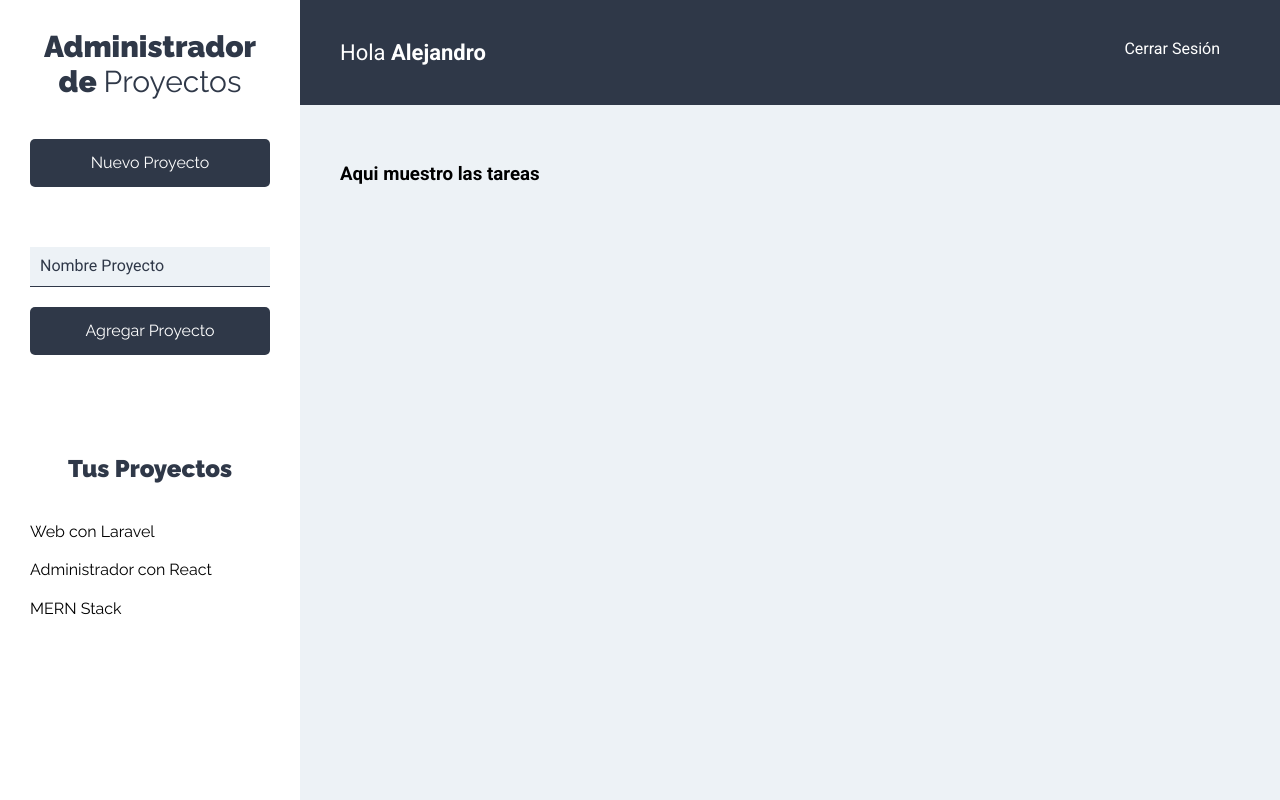
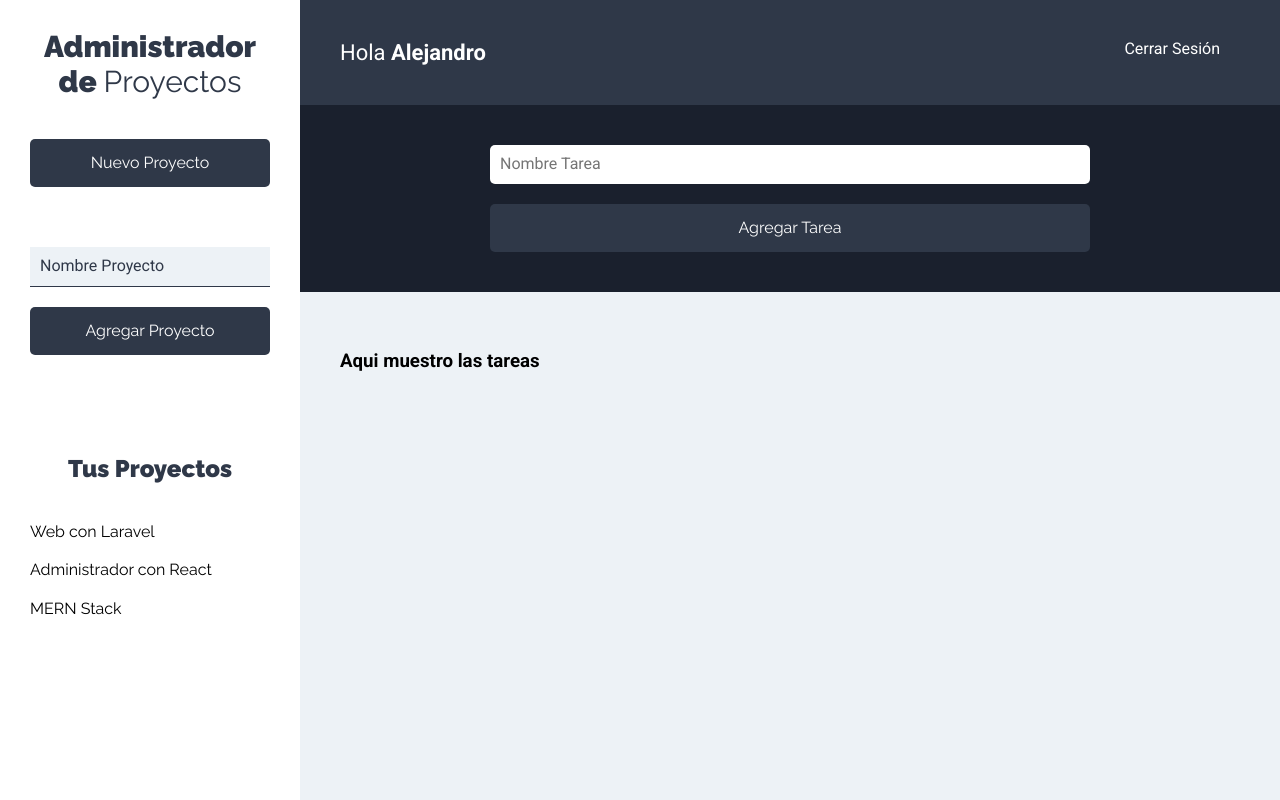
Before and after one commit to Alejandro-Ochando/Administrador_de_proyectos, a React (Create React App) app in the folder cliente/: page /projects in a window 1280 px wide. Built offline with nearby package versions, Linux system fonts and the light colour scheme.

Commit message:
Formulario para crear Tareas
* Creamos un componente en Task llamado FormTask será nuestro formulario. Introduciremos un nombre de proyecto y un input boton para agregar. Aun sin funcionalidad

* En el componentes Projects dentro del main introducimos el componente FormTask

```diff
--- a/cliente/src/components/projects/Projects.js
+++ b/cliente/src/components/projects/Projects.js
@@ -1,6 +1,7 @@
 import React from 'react';
 import Sidebar from '../layout/Sidebar';
 import Bar from '../layout/Bar';
+import FormTask from '../task/FormTask';
 
 const Projects = () => {
     return (
@@ -14,9 +15,13 @@
                 <Bar />
 
                 <main>
+
+                    <FormTask />
+
                     <div className="contenedor-tareas">
                         <h3>Aqui muestro las tareas</h3>
                     </div>
+
                 </main>
 
             </div>
--- /dev/null
+++ b/cliente/src/components/task/FormTask.js
@@ -0,0 +1,27 @@
+import React from 'react';
+
+const FormTask = () => {
+    return (
+        <div className="formulario">
+            <form>
+                <div className="contenedor-input">
+                    <input
+                        type="text"
+                        className="input-text"
+                        placeholder="Nombre Tarea"
+                        name="name"
+                    />
+                </div>
+                <div className="contenedor-input">
+                    <input
+                        type="submit"
+                        className="btn btn-primario btn-submit btn-block"
+                        value="Agregar Tarea"
+                    />
+                </div>
+            </form>
+        </div>
+     );
+}
+
+export default FormTask;
--- a/cliente/src/index.css
+++ b/cliente/src/index.css
@@ -178,6 +178,18 @@
 .listado-proyectos li {
   margin-bottom: 2rem;
 }
+.formulario {
+  background-color: var(--gris3);
+  padding: 4rem;
+}
+.formulario form {
+  max-width: 600px;
+  margin: 0 auto;
+}
+.contenedor-input {
+  display: flex;
+}
+
 
 
 /*Botones*/
@@ -211,3 +223,6 @@
   display: block;
   background-color: transparent;
 }
+.btn-submit:hover {
+  background-color: var(--gris2);
+}
```
Also changed, not shown: 1 other file (tests, documents, lock files or other folders).
